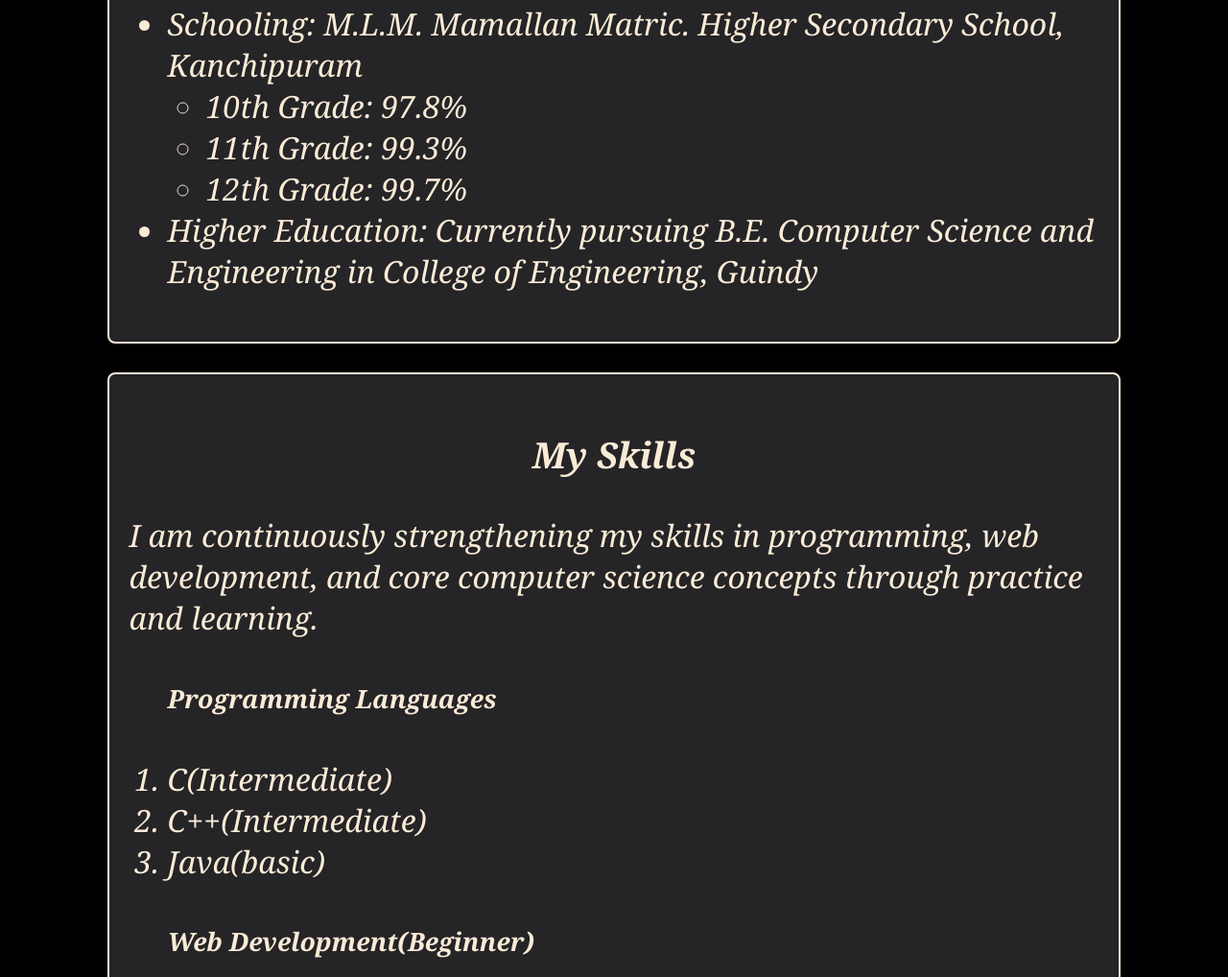
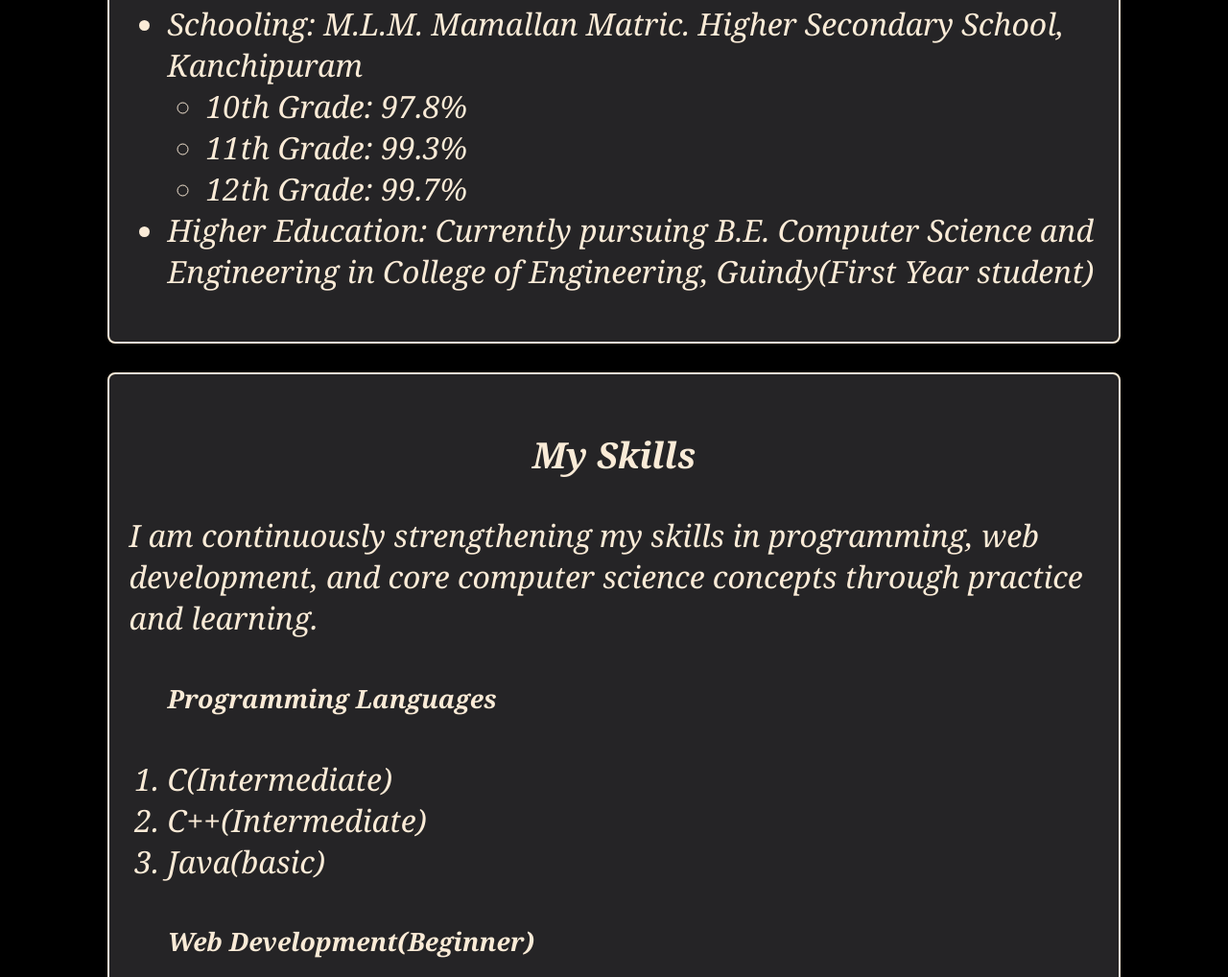
Before and after one commit to Sagasra20/html-portfolio, a plain HTML site: page index.html in a window 1280 px wide. Shown: the part 1047-2065 px from the top of the page at 96% size. Drawn offline with Linux system fonts and the light colour scheme.

Commit message:
Update Education in index.html

```diff
--- a/index.html
+++ b/index.html
@@ -29,7 +29,7 @@
                     <li>11th Grade: 99.3%</li>
                     <li>12th Grade: 99.7%</li>
                 </ul>
-                <li>Higher Education: Currently pursuing B.E. Computer Science and Engineering in College of Engineering, Guindy</li>
+                <li>Higher Education: Currently pursuing B.E. Computer Science and Engineering in College of Engineering, Guindy(First Year student)</li>
                 </ul>
             </li>
 
```
